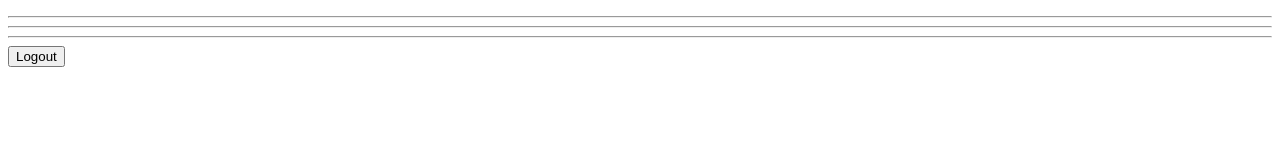
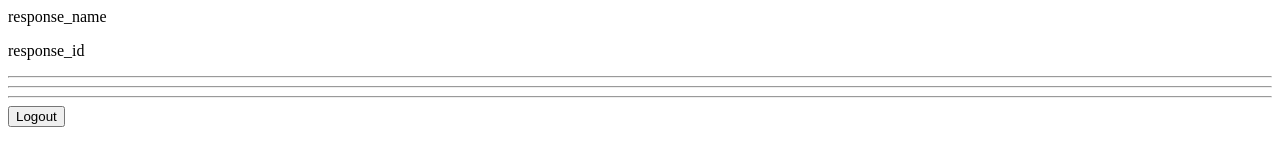
Before and after one commit to HunterHudson/default_web, a plain HTML site: page goalyourself.com/public_html/index.html in a window 1280 px wide. Drawn offline with Linux system fonts and the light colour scheme.

Commit message:
add debugging text

```diff
--- a/goalyourself.com/public_html/index.html
+++ b/goalyourself.com/public_html/index.html
@@ -9,8 +9,8 @@
 <div id="fb-root"></div>
 <script async defer crossorigin="anonymous" src="https://connect.facebook.net/en_US/sdk.js#xfbml=1&version=v5.0&appId=2422875461145883&autoLogAppEvents=1"></script>
 
-	<p id="response_name"></p>
-	<p id="response_id"></p>
+	response_name<p id="response_name"></p>
+	response_id<p id="response_id"></p>
 <script>
   // This is called with the results from from FB.getLoginStatus().
   function statusChangeCallback(response) {
```
Also changed, not shown: 1 other file.
